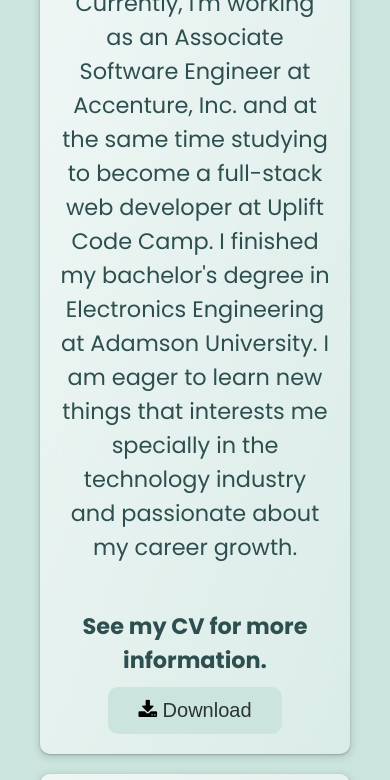
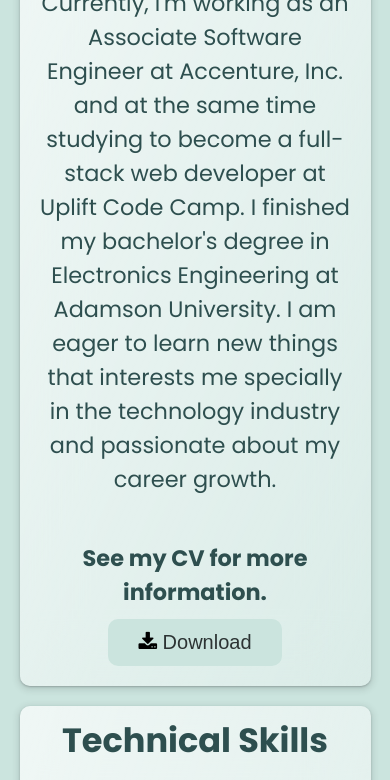
Before and after one commit to Son2641/Personal-Projects, a plain HTML site: page index.html in a window 390 px wide. Shown: the part 579-1359 px from the top of the page. Drawn offline with Linux system fonts and the light colour scheme.

Commit message:
fix container for media query

```diff
--- a/assets/style.css
+++ b/assets/style.css
@@ -564,7 +564,7 @@ footer a {
   /* Main Content */
 
   .container {
-    width: 310px;
+    width: 90%;
     font-size: 1.4em;
   }
 
```
